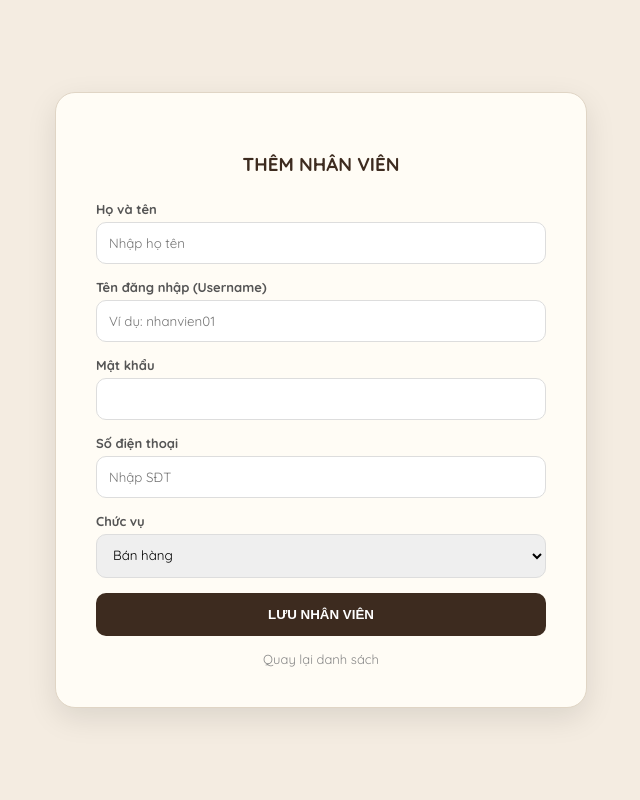
After one commit to tramnguyen11021997-pixel/Quan_Ly_Ban_Sach04, a PHP site: page /admin/staff_add.php in a window 1280 px wide. The commit adds this page. Shown: the whole page, without its empty margins (319-959 px from the left). Run offline with PHP 8.4, Linux system fonts and the light colour scheme.

Commit message:
Update UI for pull request

```diff
--- a/admin/customer_add.php
+++ b/admin/customer_add.php
@@ -1,6 +1,10 @@
 <?php
 session_start();
+<<<<<<< Updated upstream
 // 1. Kết nối DATABASE
+=======
+// 1. KẾT NỐI DATABASE
+>>>>>>> Stashed changes
 $db_path = '../includes/db.php';
 if (file_exists($db_path)) {
     include $db_path;
@@ -18,7 +22,7 @@ $message = "";
 
 // 3. Xử lý khi nhấn nút lưu
 if ($_SERVER['REQUEST_METHOD'] == 'POST' && isset($_POST['btn_save'])) {
-    // Lấy dữ liệu và làm sạch để tránh lỗi SQL
+
     $name    = $conn->real_escape_string($_POST['name']);
     $phone   = $conn->real_escape_string($_POST['phone']);
     $email   = $conn->real_escape_string($_POST['email']);
--- /dev/null
+++ b/admin/staff_add.php
@@ -0,0 +1,83 @@
+<?php
+require_once '../includes/db.php';
+$error = ""; // Biến lưu lỗi
+
+if (isset($_POST['submit'])) {
+    $fullname = mysqli_real_escape_string($conn, $_POST['fullname']);
+    $username = mysqli_real_escape_string($conn, $_POST['username']);
+    $password = $_POST['password'];
+    $phone = mysqli_real_escape_string($conn, $_POST['phone']);
+    $position = $_POST['position'];
+
+    // 1. Kiểm tra xem username đã tồn tại chưa
+    $check_sql = "SELECT id FROM staff WHERE username = '$username'";
+    $check_res = mysqli_query($conn, $check_sql);
+
+    if (mysqli_num_rows($check_res) > 0) {
+        $error = "Lỗi: Tên đăng nhập '$username' đã tồn tại. Vui lòng chọn tên khác!";
+    } else {
+        // 2. Nếu chưa tồn tại thì mới thêm
+        $sql = "INSERT INTO staff (fullname, username, password, phone, position) VALUES ('$fullname', '$username', '$password', '$phone', '$position')";
+        if (mysqli_query($conn, $sql)) {
+            header("Location: staff.php");
+            exit();
+        } else {
+            $error = "Có lỗi xảy ra khi lưu dữ liệu!";
+        }
+    }
+}
+?>
+<!DOCTYPE html>
+<html lang="vi">
+<head>
+    <meta charset="UTF-8">
+    <title>Thêm nhân viên</title>
+    <link href="https://fonts.googleapis.com/css2?family=Quicksand:wght@400;600;700&display=swap" rel="stylesheet">
+    <style>
+        body { font-family: 'Quicksand', sans-serif; background: #f4ece1; display: flex; justify-content: center; align-items: center; min-height: 100vh; margin: 0; }
+        .card { background: #fffcf5; padding: 40px; border-radius: 20px; box-shadow: 0 10px 30px rgba(0,0,0,0.1); width: 100%; max-width: 450px; border: 1px solid #e0d5c5; }
+        h3 { color: #3d2b1f; text-align: center; margin-bottom: 25px; }
+
+        /* Thông báo lỗi rõ ràng */
+        .error-msg { background: #f8d7da; color: #721c24; padding: 12px; border-radius: 8px; margin-bottom: 20px; font-size: 13px; border: 1px solid #f5c6cb; text-align: center; font-weight: 600; }
+
+        label { display: block; margin-bottom: 5px; font-weight: 700; color: #555; font-size: 13px; }
+        input, select { width: 100%; padding: 12px; margin-bottom: 15px; border: 1px solid #ddd; border-radius: 10px; box-sizing: border-box; font-family: inherit; }
+        .btn-save { width: 100%; padding: 14px; background: #3d2b1f; color: white; border: none; border-radius: 10px; font-weight: 700; cursor: pointer; transition: 0.3s; }
+        .btn-back { display: block; text-align: center; margin-top: 15px; color: #888; text-decoration: none; font-size: 13px; }
+    </style>
+</head>
+<body>
+<div class="card">
+    <h3>THÊM NHÂN VIÊN</h3>
+
+    <?php if ($error != ""): ?>
+        <div class="error-msg"><?= $error ?></div>
+    <?php endif; ?>
+
+    <form method="POST">
+        <label>Họ và tên</label>
+        <input type="text" name="fullname" placeholder="Nhập họ tên" required value="<?= isset($_POST['fullname']) ? htmlspecialchars($_POST['fullname']) : '' ?>">
+
+        <label>Tên đăng nhập (Username)</label>
+        <input type="text" name="username" placeholder="Ví dụ: nhanvien01" required>
+
+        <label>Mật khẩu</label>
+        <input type="password" name="password" required>
+
+        <label>Số điện thoại</label>
+        <input type="text" name="phone" placeholder="Nhập SĐT" value="<?= isset($_POST['phone']) ? htmlspecialchars($_POST['phone']) : '' ?>">
+
+        <label>Chức vụ</label>
+        <select name="position">
+            <option value="Bán hàng">Bán hàng</option>
+            <option value="Thủ kho">Thủ kho</option>
+            <option value="Quản lý">Quản lý</option>
+        </select>
+
+        <button type="submit" name="submit" class="btn-save">LƯU NHÂN VIÊN</button>
+        <a href="staff.php" class="btn-back">Quay lại danh sách</a>
+    </form>
+</div>
+</body>
+</html>
```
Also changed, not shown: admin/staff_edit.php (added, +54 -0 lines), admin/staff_process.php (added, +20 -0 lines).
